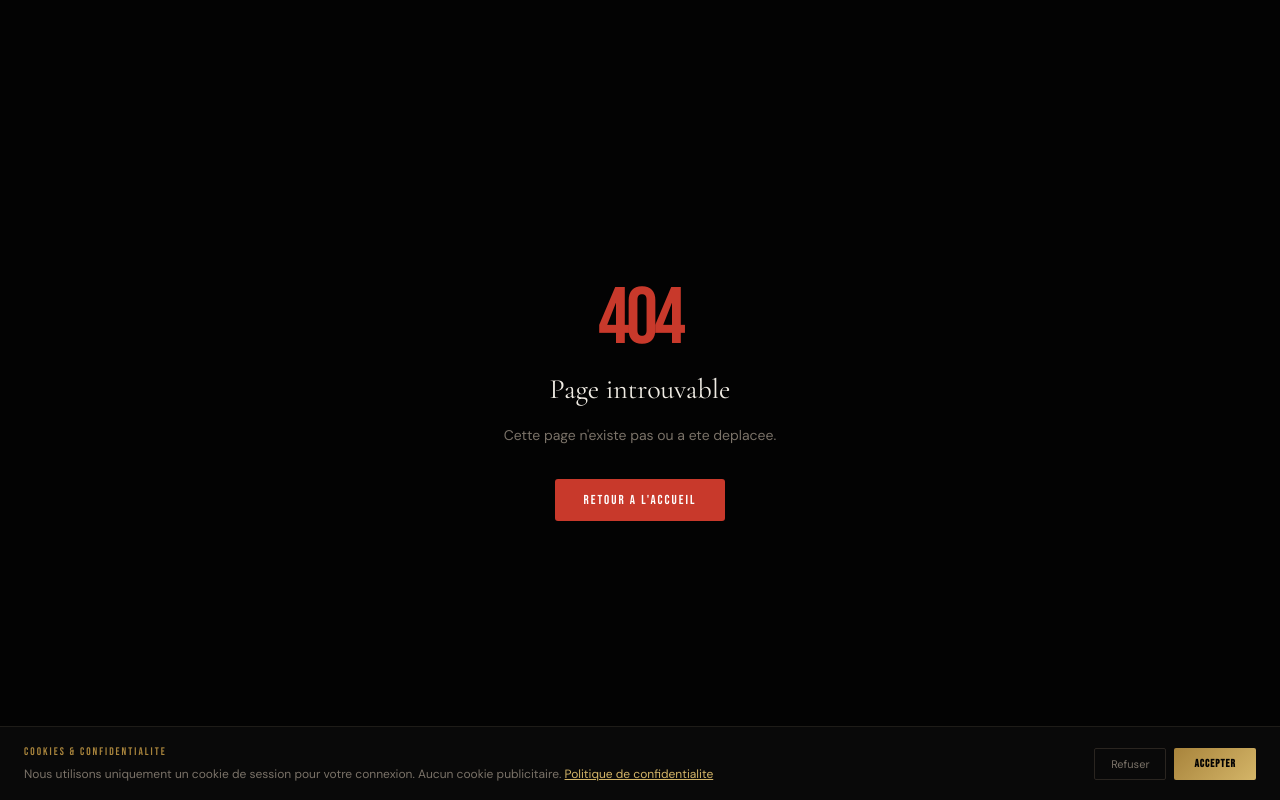
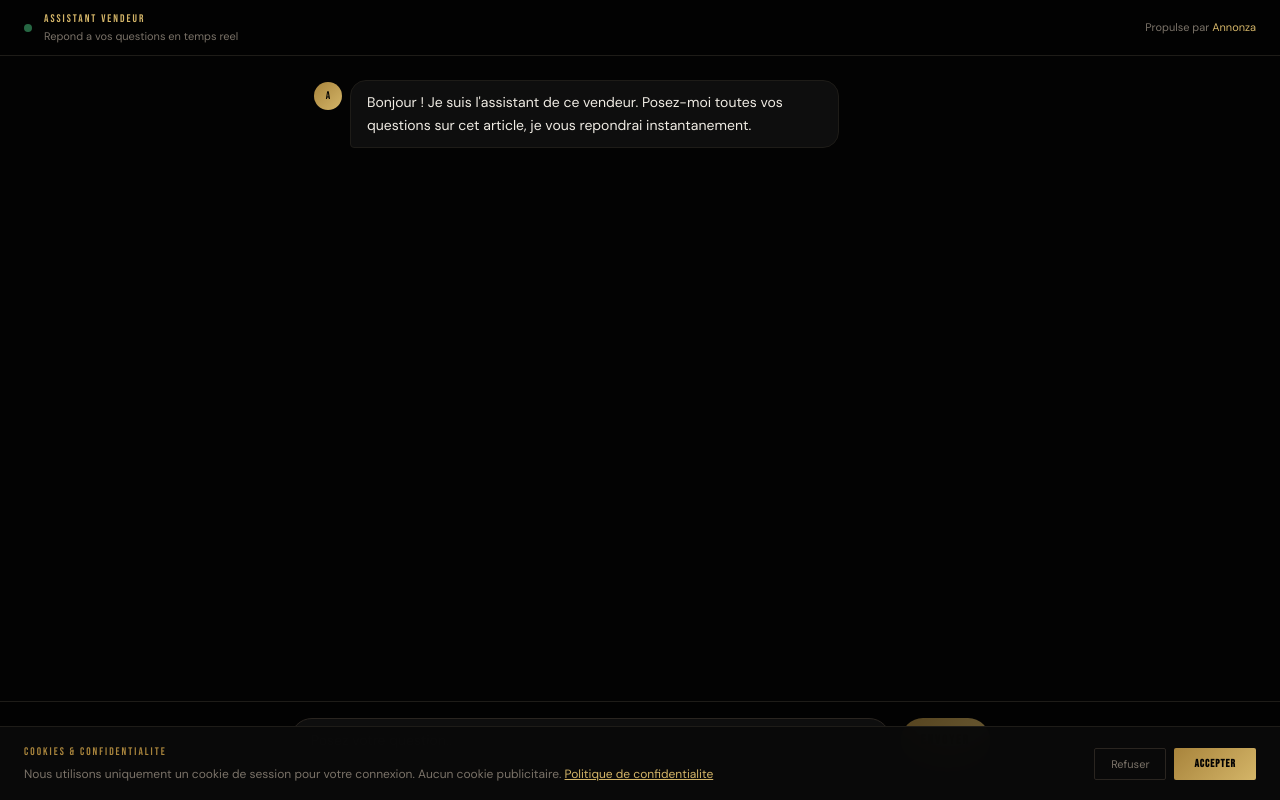
Before and after one commit to nppro4-art/Agence-Annonce, a Next.js app: page /chat/1 in a window 1280 px wide. Before the commit this address had no page. Built offline with nearby package versions, Linux system fonts and the light colour scheme.

Commit message:
Create [code].js

```diff
--- /dev/null
+++ b/pages/chat/[code].js
@@ -0,0 +1,134 @@
+import { useState, useEffect, useRef } from 'react'
+import { useRouter } from 'next/router'
+import Link from 'next/link'
+
+export default function ChatPage() {
+  const router = useRouter()
+  const { code } = router.query
+  const [messages, setMessages] = useState([])
+  const [input, setInput] = useState('')
+  const [loading, setLoading] = useState(false)
+  const [botInfo, setBotInfo] = useState(null)
+  const [notFound, setNotFound] = useState(false)
+  const bottomRef = useRef(null)
+
+  useEffect(() => {
+    if (!code) return
+    // Message de bienvenue
+    setMessages([{
+      role: 'assistant',
+      content: 'Bonjour ! Je suis l\'assistant de ce vendeur. Posez-moi toutes vos questions sur cet article, je vous repondrai instantanement.'
+    }])
+  }, [code])
+
+  useEffect(() => {
+    bottomRef.current?.scrollIntoView({ behavior: 'smooth' })
+  }, [messages])
+
+  const send = async () => {
+    if (!input.trim() || loading) return
+    const question = input.trim()
+    setInput('')
+    const newMessages = [...messages, { role: 'user', content: question }]
+    setMessages(newMessages)
+    setLoading(true)
+
+    try {
+      const res = await fetch('/api/chat/ask', {
+        method: 'POST',
+        headers: { 'Content-Type': 'application/json' },
+        body: JSON.stringify({
+          code,
+          question,
+          history: newMessages.slice(-6) // 3 derniers échanges
+        })
+      })
+      const data = await res.json()
+      if (res.status === 404) { setNotFound(true); return }
+      setMessages(prev => [...prev, { role: 'assistant', content: data.answer || 'Desolee, je ne peux pas repondre a cette question.' }])
+    } catch(e) {
+      setMessages(prev => [...prev, { role: 'assistant', content: 'Une erreur est survenue. Reessayez.' }])
+    }
+    setLoading(false)
+  }
+
+  if (notFound) return (
+    <div style={{ minHeight:'100vh',background:'var(--black)',display:'flex',alignItems:'center',justifyContent:'center',fontFamily:'var(--font-ui)',padding:24 }}>
+      <div style={{ textAlign:'center' }}>
+        <div style={{ fontFamily:'var(--font-display)',fontSize:28,fontWeight:400,marginBottom:12 }}>Assistant non disponible</div>
+        <div style={{ fontSize:14,color:'var(--muted2)',marginBottom:24 }}>Ce chatbot n&apos;existe plus ou a ete desactive par le vendeur.</div>
+        <Link href="/"><button className="btn-primary" style={{ fontSize:12,padding:'10px 24px' }}>Retour a l&apos;accueil</button></Link>
+      </div>
+    </div>
+  )
+
+  return (
+    <div style={{ minHeight:'100vh',background:'var(--black)',display:'flex',flexDirection:'column',fontFamily:'var(--font-ui)' }}>
+      <style>{`
+        @keyframes spin{to{transform:rotate(360deg)}}
+        @keyframes fadeUp{from{opacity:0;transform:translateY(8px)}to{opacity:1;transform:translateY(0)}}
+        .msg{animation:fadeUp .3s ease forwards}
+        @media(max-width:768px){.chat-pad{padding:16px 12px!important}}
+      `}</style>
+
+      {/* Header */}
+      <header style={{ background:'rgba(3,3,3,.95)',borderBottom:'1px solid var(--border)',backdropFilter:'blur(20px)',padding:'0 24px',height:56,display:'flex',alignItems:'center',justifyContent:'space-between',position:'sticky',top:0,zIndex:100 }}>
+        <div style={{ display:'flex',alignItems:'center',gap:12 }}>
+          <div style={{ width:8,height:8,borderRadius:'50%',background:'var(--success2)',animation:'pulse 2s infinite' }} />
+          <div>
+            <div style={{ fontFamily:'var(--font-label)',fontSize:11,letterSpacing:2,color:'var(--gold2)' }}>ASSISTANT VENDEUR</div>
+            <div style={{ fontSize:11,color:'var(--muted2)' }}>Repond a vos questions en temps reel</div>
+          </div>
+        </div>
+        <Link href="/" style={{ fontSize:11,color:'var(--muted2)' }}>
+          Propulse par <span style={{ color:'var(--gold2)' }}>Annonza</span>
+        </Link>
+      </header>
+
+      {/* Messages */}
+      <div className="chat-pad" style={{ flex:1,maxWidth:700,width:'100%',margin:'0 auto',padding:'24px',overflowY:'auto',display:'flex',flexDirection:'column',gap:12 }}>
+        {messages.map((m, i) => (
+          <div key={i} className="msg" style={{ display:'flex',justifyContent:m.role==='user'?'flex-end':'flex-start' }}>
+            {m.role === 'assistant' && (
+              <div style={{ width:28,height:28,borderRadius:'50%',background:'linear-gradient(135deg,var(--gold3),var(--gold2))',display:'flex',alignItems:'center',justifyContent:'center',fontFamily:'var(--font-label)',fontSize:11,color:'#030303',marginRight:8,flexShrink:0,marginTop:2 }}>A</div>
+            )}
+            <div style={{ maxWidth:'75%',padding:'10px 16px',borderRadius:m.role==='user'?'16px 16px 4px 16px':'16px 16px 16px 4px',background:m.role==='user'?'var(--red)':'var(--s1)',border:m.role==='user'?'none':'1px solid var(--border)',fontSize:14,lineHeight:1.65,color:'var(--cream)' }}>
+              {m.content}
+            </div>
+          </div>
+        ))}
+        {loading && (
+          <div style={{ display:'flex',alignItems:'center',gap:8 }}>
+            <div style={{ width:28,height:28,borderRadius:'50%',background:'linear-gradient(135deg,var(--gold3),var(--gold2))',display:'flex',alignItems:'center',justifyContent:'center',fontFamily:'var(--font-label)',fontSize:11,color:'#030303',flexShrink:0 }}>A</div>
+            <div style={{ background:'var(--s1)',border:'1px solid var(--border)',borderRadius:'16px 16px 16px 4px',padding:'12px 16px',display:'flex',gap:6,alignItems:'center' }}>
+              {[0,1,2].map(i => <div key={i} style={{ width:6,height:6,borderRadius:'50%',background:'var(--muted2)',animation:'pulse 1.2s infinite',animationDelay:i*0.2+'s' }} />)}
+            </div>
+          </div>
+        )}
+        <div ref={bottomRef} />
+      </div>
+
+      {/* Input */}
+      <div style={{ background:'rgba(3,3,3,.95)',borderTop:'1px solid var(--border)',backdropFilter:'blur(20px)',padding:'16px 24px',position:'sticky',bottom:0 }}>
+        <div style={{ maxWidth:700,margin:'0 auto',display:'flex',gap:10 }}>
+          <input
+            style={{ flex:1,background:'var(--s1)',border:'1px solid var(--border2)',borderRadius:24,color:'var(--white)',fontSize:14,padding:'12px 20px',outline:'none',transition:'border-color .2s' }}
+            placeholder="Posez votre question..."
+            value={input}
+            onChange={e => setInput(e.target.value)}
+            onKeyDown={e => e.key==='Enter' && !e.shiftKey && send()}
+            onFocus={e => e.target.style.borderColor='var(--gold-border)'}
+            onBlur={e => e.target.style.borderColor='var(--border2)'}
+          />
+          <button onClick={send} disabled={loading || !input.trim()} className="btn-gold"
+            style={{ borderRadius:24,padding:'12px 20px',fontSize:13,color:'#030303',opacity:(loading||!input.trim())?0.5:1,flexShrink:0 }}>
+            Envoyer
+          </button>
+        </div>
+        <div style={{ maxWidth:700,margin:'6px auto 0',textAlign:'center',fontSize:10,color:'var(--muted)' }}>
+          Propulse par <Link href="/" style={{ color:'var(--gold3)' }}>Annonza.business</Link> · Assistant IA pour vendeurs particuliers
+        </div>
+      </div>
+    </div>
+  )
+}
```
